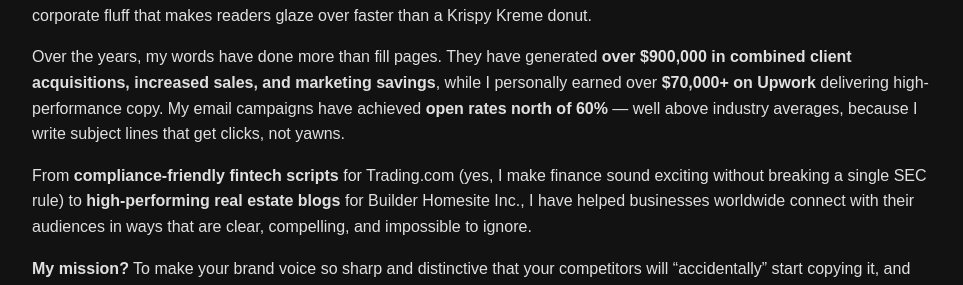
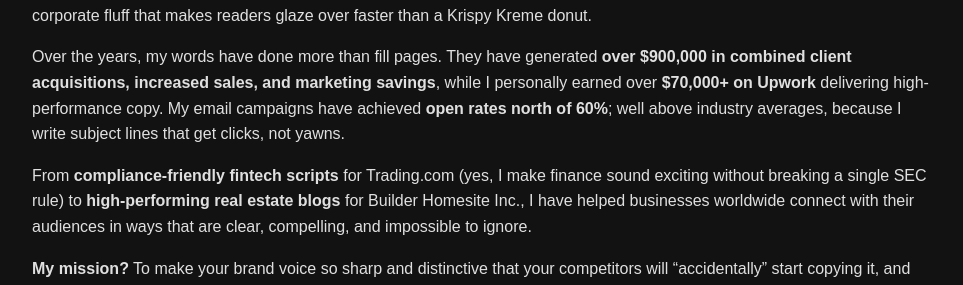
Before and after one commit to javablack/javablack.github.io, a Jekyll site: the page built from index.md, in a window 1280 px wide. Shown: the part 209-494 px from the top of the page, without its empty margins (158-1121 px from the left). Built offline with Jekyll 4.4.1, drawn with Linux system fonts in a browser that asks for light colours.

```diff
--- a/index.md
+++ b/index.md
@@ -7,7 +7,7 @@ title: "Olawale Ajayi – Copywriter & Content Strategist"
 
 I am a storyteller-for-hire with **8+ years of experience** helping brands in finance, real estate, technology, SaaS, medicine, and beauty craft content that people actually want to read. The kind that sells, teaches, and builds trust, without the soul-crushing corporate fluff that makes readers glaze over faster than a Krispy Kreme donut.
 
-Over the years, my words have done more than fill pages. They have generated **over $900,000 in combined client acquisitions, increased sales, and marketing savings**, while I personally earned over **$70,000+ on Upwork** delivering high-performance copy. My email campaigns have achieved **open rates north of 60%** — well above industry averages, because I write subject lines that get clicks, not yawns.
+Over the years, my words have done more than fill pages. They have generated **over $900,000 in combined client acquisitions, increased sales, and marketing savings**, while I personally earned over **$70,000+ on Upwork** delivering high-performance copy. My email campaigns have achieved **open rates north of 60%**; well above industry averages, because I write subject lines that get clicks, not yawns.
 
 From **compliance-friendly fintech scripts** for Trading.com (yes, I make finance sound exciting without breaking a single SEC rule) to **high-performing real estate blogs** for Builder Homesite Inc., I have helped businesses worldwide connect with their audiences in ways that are clear, compelling, and impossible to ignore.
 
```
